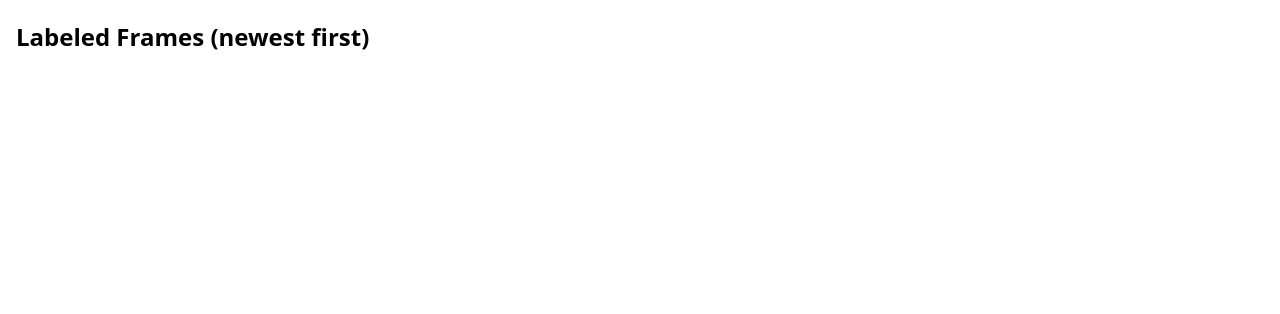
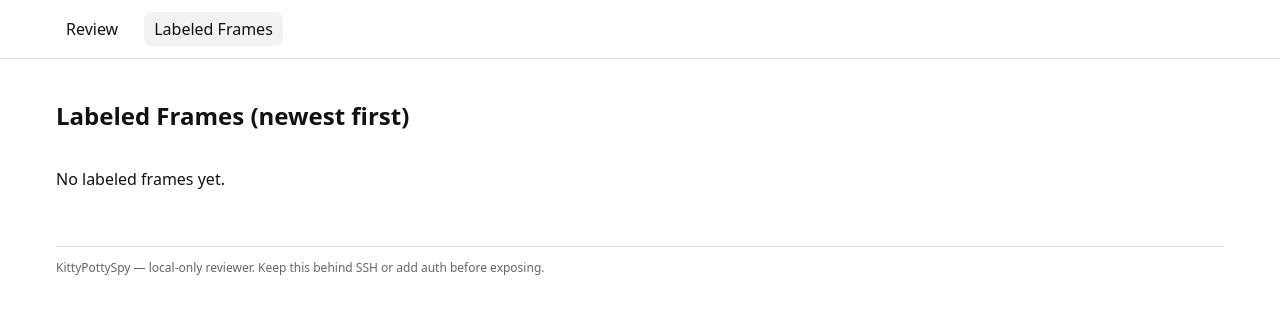
Before and after one commit to komashu/KittyPottySpy, a Django app: page /labeled/ in a window 1280 px wide. Shown: the top 314 px of the page. Run offline with Django 5.2, Linux system fonts and the light colour scheme.

Commit message:
fixing templates

```diff
--- a/kittyweb/reviewer/views.py
+++ b/kittyweb/reviewer/views.py
@@ -6,6 +6,7 @@ from django.http import HttpRequest, HttpResponse
 from django.shortcuts import render, redirect
 from django.conf import settings
 from django.contrib import messages
+from django.core.paginator import Paginator
 from .forms import ReviewActionForm
 from .models import Feedback
 
@@ -51,18 +52,19 @@ def _load_recent_predictions(limit_count: int = 60, offset_count: int = 0) -> Li
         })
     return items
 
-def review_list_view(request: HttpRequest) -> HttpResponse:
+def review_list_view(request):
+    page_size = int(request.GET.get("page_size", "30"))
     page_number = int(request.GET.get("page", "1"))
-    page_size = int(request.GET.get("page_size", "30"))
-    offset_count = max(page_number - 1, 0) * page_size
-    items = _load_recent_predictions(limit_count=page_size, offset_count=offset_count)
-    has_more = len(items) == page_size
-    return render(request, "reviewer/review.html", {
-        "items": items,
-        "page_number": page_number,
-        "page_size": page_size,
-        "has_more": has_more,
-    })
+
+    all_items = _load_recent_predictions(limit_count=5000, offset_count=0)  # load a big pool
+    paginator = Paginator(all_items, page_size)
+
+    page_obj = paginator.get_page(page_number)  # safe: clamps out-of-range
+
+    context = {
+        "page_obj": page_obj,
+    }
+    return render(request, "reviewer/review.html", context)
 
 def review_action_view(request: HttpRequest) -> HttpResponse:
     if request.method != "POST":
--- /dev/null
+++ b/kittyweb/templates/base.html
@@ -0,0 +1,65 @@
+<!doctype html>
+<html lang="en">
+<head>
+  <meta charset="utf-8"/>
+  <meta name="viewport" content="width=device-width,initial-scale=1"/>
+  <title>{% block title %}KittyPottySpy{% endblock %}</title>
+  <style>
+    :root { --gap: 16px; --border:#ddd; --muted:#666; }
+    * { box-sizing: border-box; }
+    body { font-family: system-ui, -apple-system, Segoe UI, Roboto, sans-serif; margin:0; color:#111; }
+    header { position: sticky; top:0; z-index:10; background:#fff; border-bottom:1px solid var(--border); }
+    .container { max-width: 1200px; margin: 0 auto; padding: 0 var(--gap); }
+    .navbar { display:flex; gap:var(--gap); align-items:center; padding: 12px 0; }
+    .navbar a { text-decoration:none; color:#111; padding:6px 10px; border-radius:8px; }
+    .navbar a.active, .navbar a:hover { background:#f2f2f2; }
+    main { padding: 20px 0 40px; }
+    .flash { margin: var(--gap) 0; color: #0a0; }
+    footer { border-top:1px solid var(--border); color:var(--muted); font-size:12px; padding:12px 0; }
+    /* Cards & grid */
+    .grid { display:grid; grid-template-columns: repeat(auto-fill, minmax(360px, 1fr)); gap: var(--gap); }
+    .card { border:1px solid var(--border); border-radius:12px; padding:12px; background:#fff; }
+    .row { display:flex; gap:8px; }
+    .thumb { width:160px; height:160px; object-fit:contain; border:1px solid #ccc; border-radius:8px; }
+    .meta { font-size:12px; color:#444; margin-top:6px; }
+    .btn { padding:6px 10px; border-radius:8px; border:1px solid #888; background:#f6f6f6; cursor:pointer; }
+    .btn:hover { background:#eee; }
+    .pred { font-weight:600; }
+    form { margin-top:8px; display:flex; gap:8px; align-items:center; flex-wrap:wrap; }
+    input[type=text] { padding:6px 8px; border-radius:6px; border:1px solid #bbb; }
+    /* Pager */
+    .pager { display:flex; gap:12px; align-items:center; margin: 0 0 12px 0; }
+    .pager a { text-decoration:none; padding:4px 8px; border:1px solid var(--border); border-radius:8px; color:#111; }
+    .pager .spacer { color: var(--muted); }
+  </style>
+  {% block head_extra %}{% endblock %}
+</head>
+<body>
+  <header>
+    <div class="container">
+      <nav class="navbar">
+        <a href="/" class="{% block nav_review_active %}{% endblock %}">Review</a>
+        <a href="/labeled/" class="{% block nav_labeled_active %}{% endblock %}">Labeled Frames</a>
+      </nav>
+    </div>
+  </header>
+
+  <div class="container">
+    {% if messages %}
+      {% for message in messages %}
+        <div class="flash">{{ message }}</div>
+      {% endfor %}
+    {% endif %}
+
+    <main>
+      {% block content %}{% endblock %}
+    </main>
+
+    <footer>
+      KittyPottySpy — local-only reviewer. Keep this behind SSH or add auth before exposing.
+    </footer>
+  </div>
+
+  {% block scripts %}{% endblock %}
+</body>
+</html>
--- a/kittyweb/templates/reviewer/labeled_frames.html
+++ b/kittyweb/templates/reviewer/labeled_frames.html
@@ -1,20 +1,17 @@
-<!doctype html>
-<html>
-<head>
-  <meta charset="utf-8"/>
-  <title>KittyPottySpy — Labeled Frames</title>
-  <style>
-    body { font-family: system-ui, sans-serif; margin: 16px; }
-    .grid { display: grid; grid-template-columns: repeat(auto-fill, minmax(360px, 1fr)); gap: 16px; }
-    .thumb { width: 100%; border: 1px solid #ccc; border-radius: 10px; object-fit: contain; }
-  </style>
-</head>
-<body>
+{% extends "base.html" %}
+{% block title %}Labeled Frames — KittyPottySpy{% endblock %}
+{% block nav_labeled_active %}active{% endblock %}
+
+{% block content %}
   <h2>Labeled Frames (newest first)</h2>
   <div class="grid">
-    {% for name in frame_names %}
-      <div><img class="thumb" src="/media/frames_labeled/{{name}}" /></div>
+    {% for frame_name in frame_names %}
+      <div class="card">
+        <img class="thumb" style="width:100%; height:auto" src="/media/frames_labeled/{{ frame_name }}" alt="{{ frame_name }}">
+        <div class="meta">{{ frame_name }}</div>
+      </div>
+    {% empty %}
+      <p>No labeled frames yet.</p>
     {% endfor %}
   </div>
-</body>
-</html>
+{% endblock %}
```
Also changed, not shown: kittyweb/templates/reviewer/review.html (+38 -48 lines).
